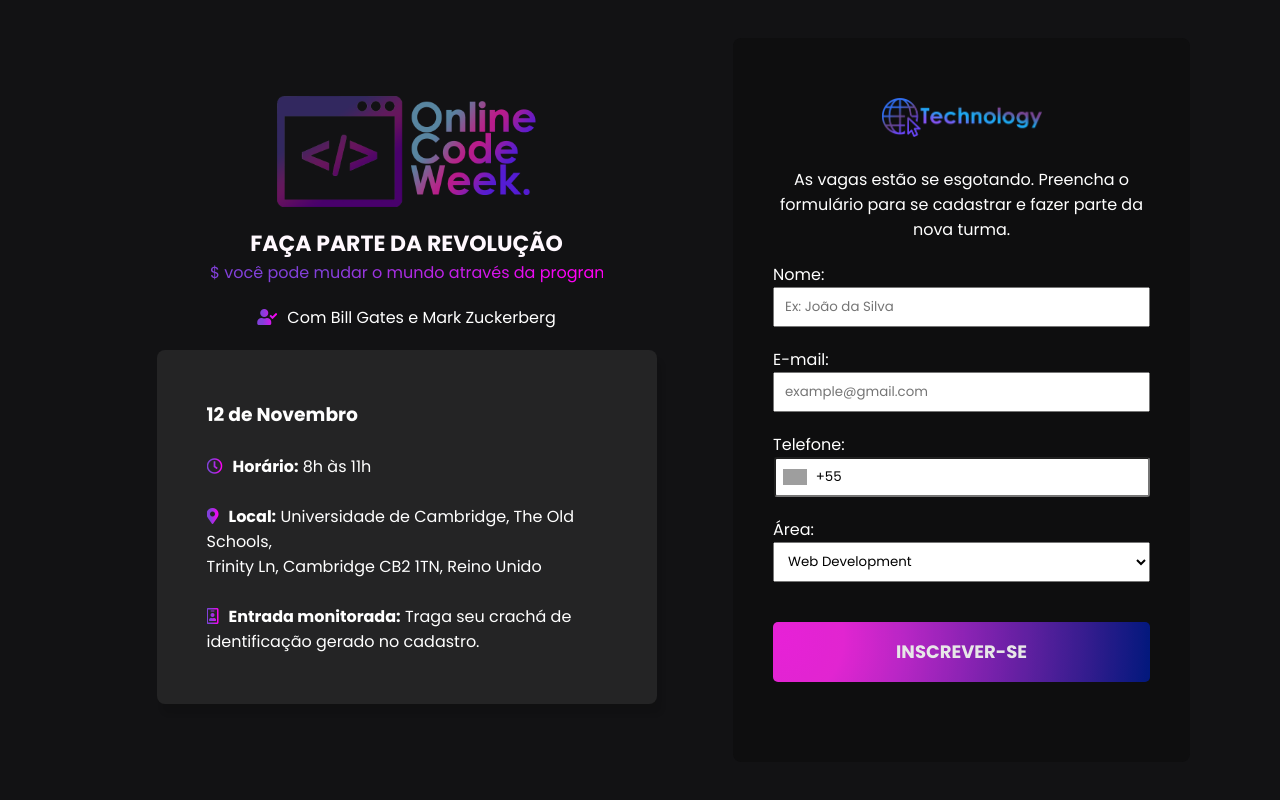
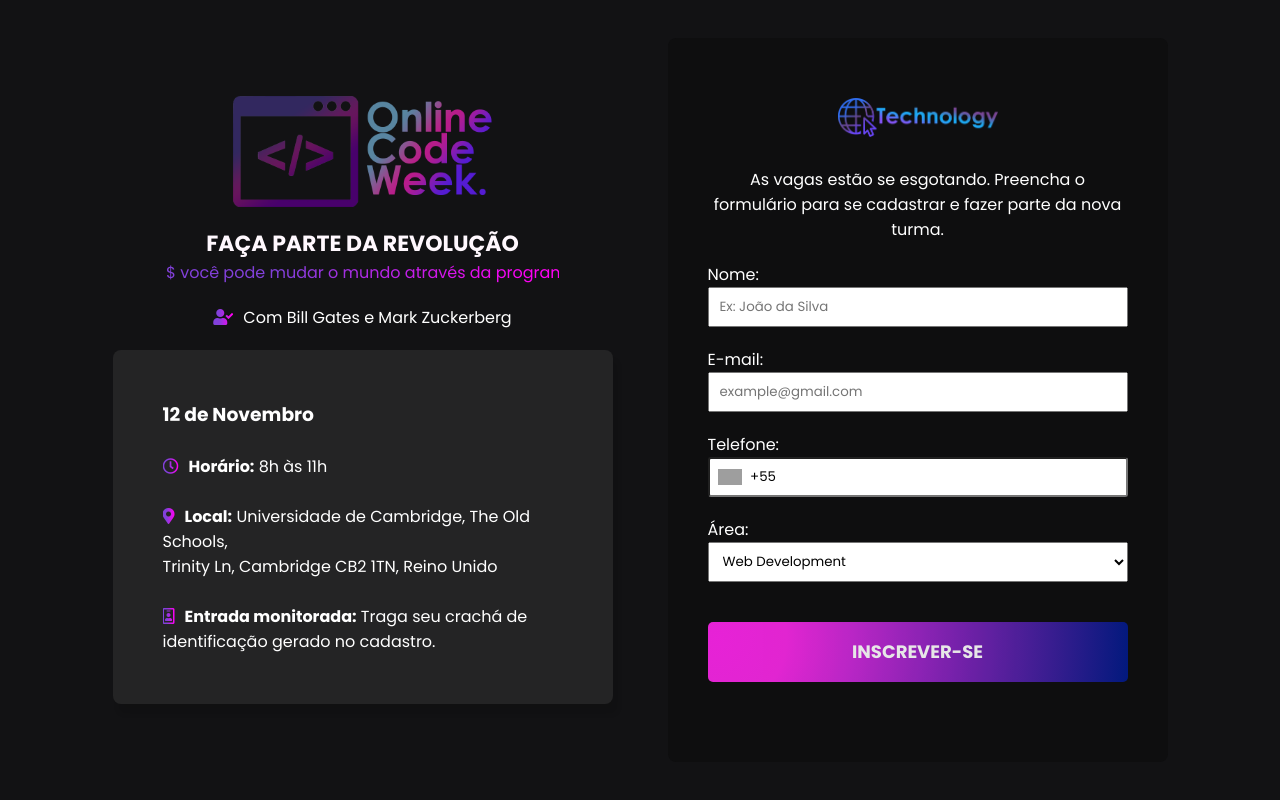
Before and after one commit to brunofilho1/react-landing-page, a React (Create React App) app: page / in a window 1280 px wide. Shown: the top 800 px of the page. Built offline with nearby package versions, Linux system fonts and the light colour scheme; grey boxes are pictures that could not be loaded.

Commit message:
header align and width adjustments

```diff
--- a/src/components/Header/styles.scss
+++ b/src/components/Header/styles.scss
@@ -15,7 +15,7 @@
 
     display: flex;
     align-items: center;
-    justify-content: center;
+    justify-content: space-around;
 
     gap: 10px;
 
@@ -24,7 +24,7 @@
 
     .header-content {
 
-        width: 100%;
+        width: 500px;
         height: 100%;
 
         padding: 60px;
@@ -109,7 +109,7 @@
 }
 
 .form-card {
-    width: 800px;
+    width: 500px;
 
     border-radius: 8px;
 
```
